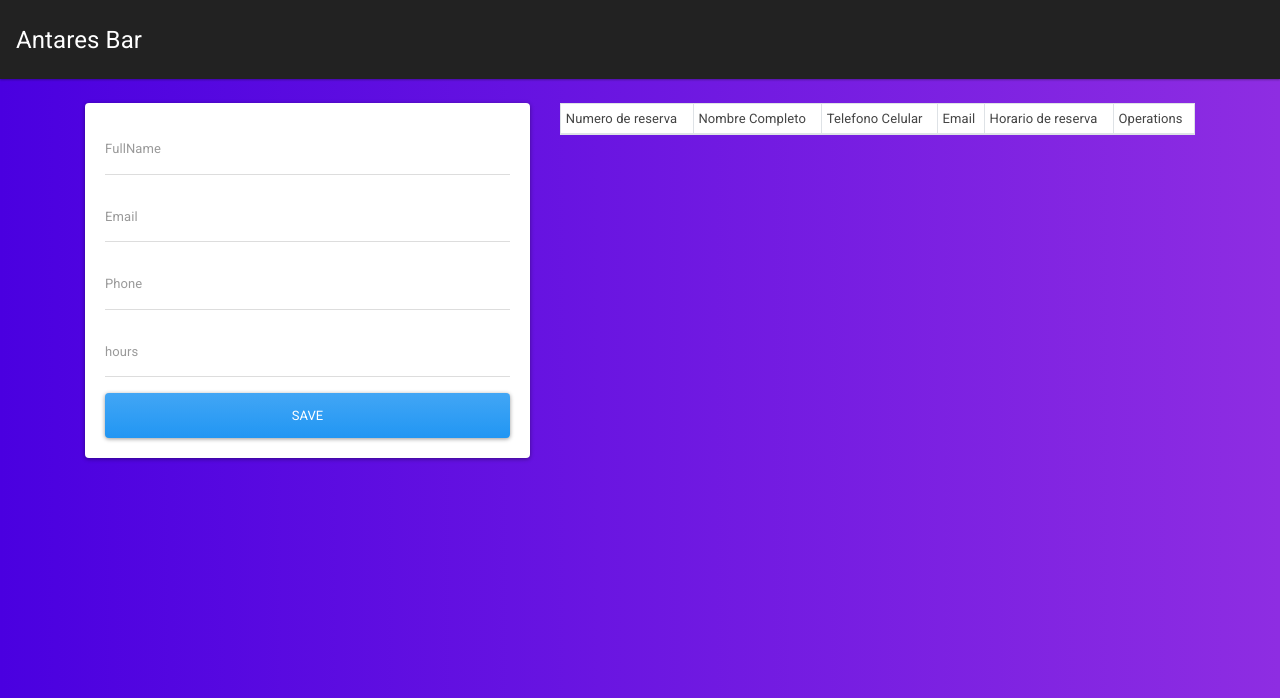
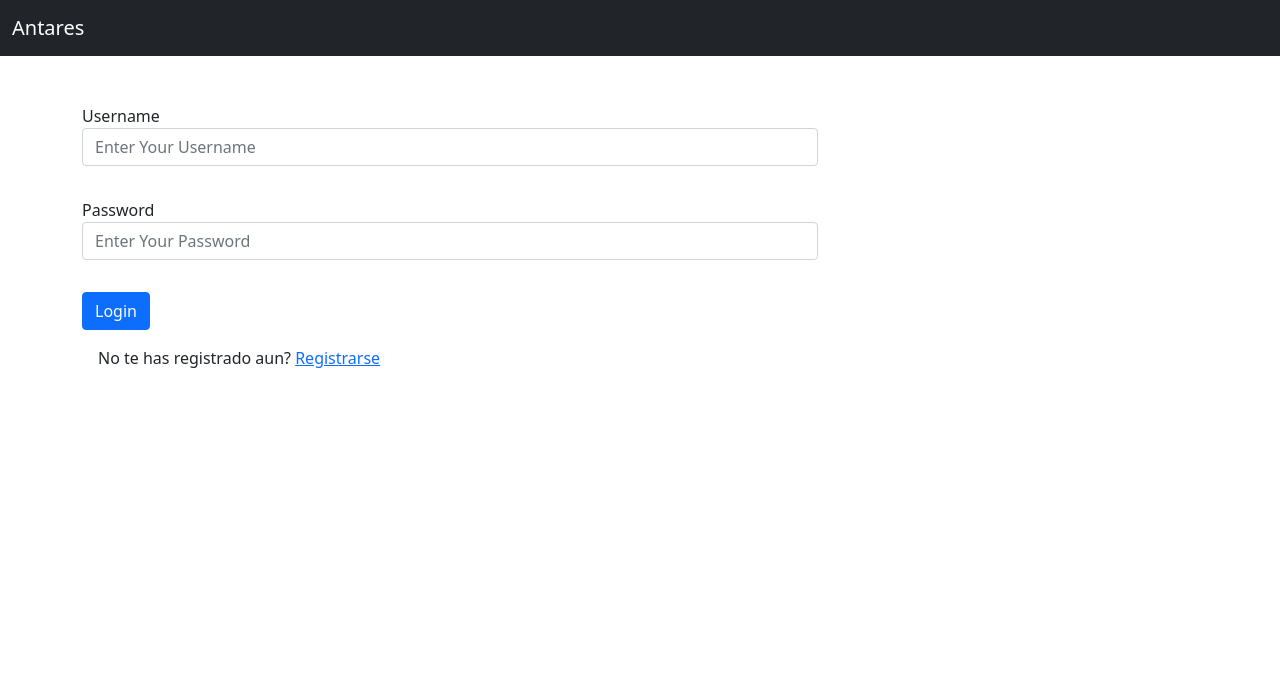
Before and after one commit to Abel075/Seminario-1, a Flask app: page / in a window 1280 px wide. Shown: the top 698 px of the page. Run offline with Flask 2, Linux system fonts and the light colour scheme; data that the repository does not hold is empty; some libraries are stand-ins or nearby versions.

Commit message:
actualizacion del frontend

```diff
--- a/App.py
+++ b/App.py
@@ -30,7 +30,9 @@ mail = Mail(app)
 app.secret_key = "mysecretkey"
 
 # routes
-@app.route('/')
+
+
+@app.route('/reservas')
 def Index():
     cur = mysql.connection.cursor()
     cur.execute('SELECT * FROM contacts')
@@ -38,7 +40,7 @@ def Index():
     cur.close()
     return render_template('index.html', contacts = data)
 
-@app.route('/login', methods = ['GET','POST'])
+@app.route('/', methods = ['GET','POST'])
 def login():
     msg = ''
     if request.method == 'POST':
@@ -53,18 +55,26 @@ def login():
             session['loggedin'] = True
             session['id'] = user['id']
             session['username'] = user['username']
-            msg = 'Bienvenido'
-            return render_template('index.html', msg = msg)
+            # msg = 'Bienvenido'
+            success_message = 'Bienvenido {}'.format(username)
+            flash(success_message)
+            cur = mysql.connection.cursor()
+            cur.execute('SELECT * FROM contacts')
+            data = cur.fetchall()
+            cur.close()
+            return render_template('index.html',msg = msg,contacts = data)
         else:
             msg = 'Nombre de usuario o password incorrecto'
     return render_template('login.html', msg = msg)
 
 @app.route('/logout')
 def logout():
-    session.pop('loggedin', None)
-    session.pop('id', None)
-    session.pop('username',None)
-    return redirect(url_for('login'))
+    # session.pop('loggedin', None)
+    # session.pop('id', None)
+    if 'username' in session:
+
+        session.pop('username',None)
+    return redirect(url_for('login.html'))
 
 @app.route('/register', methods =['GET', 'POST'])
 def register():
--- a/static/css/main.css
+++ b/static/css/main.css
@@ -1,5 +1,5 @@
-body {
+/* body {
   background: #8E2DE2;
   background: -webkit-linear-gradient(to right, #4A00E0, #8E2DE2);
   background: linear-gradient(to right, #4A00E0, #8E2DE2);
-}
+} */
--- a/templates/index.html
+++ b/templates/index.html
@@ -1,32 +1,31 @@
 {% extends "layout.html" %}
 {% block body %}
 
-  <div class="row">
-    <div class="col-md-5">
+  <div class="">
+    <div class="container pt-5 col-md-6 mb-5">
       {% with messages = get_flashed_messages()  %}
       {% if messages %}
       {% for message in messages %}
       <div class="alert alert-success alert-dismissible fade show" role="alert">
         {{ message }}
-        <button type="button" class="close" data-dismiss="alert" aria-label="Close">
-          <span aria-hidden="true">&times;</span>
-        </button>
+        <a class="position-absolute bottom-0 end-0 nav-link" href="">Logout</a>
+
       </div>
       {% endfor %}
       {% endif %}
       {% endwith %}
       <div class="card card-body">
         <form action="{{url_for('add_contact')}}" method="POST">
-          <div class="form-group">
+          <div class="form-group mb-3">
             <input type="text" class="form-control" name="fullname" placeholder="FullName">
           </div>
-          <div class="form-group">
+          <div class="form-group mb-3">
             <input type="text" class="form-control" name="email" placeholder="Email">
           </div>
-          <div class="form-group">
+          <div class="form-group mb-3">
             <input type="text" class="form-control" name="phone" placeholder="Phone">
           </div>
-          <div class="form-group">
+          <div class="form-group mb-3">
             <input type="text" class="form-control" name="hours" placeholder="hours">
           </div>
           <button class="btn btn-primary btn-block">
@@ -35,7 +34,7 @@
         </form>
       </div>
     </div>
-    <div class="col-md-7">
+    <div class="col-md-12">
       <table class="table table-striped table-hover table-bordered table-sm bg-white">
         <thead>
           <tr>
--- a/templates/layout.html
+++ b/templates/layout.html
@@ -1,29 +1,35 @@
 <!DOCTYPE html>
-<html lang="en">
+<html lang="es">
   <head>
     <meta charset="UTF-8">
     <title>FLASK CRUD</title>
-    <!-- BOOSTRAP 4 -->
-    <link rel="stylesheet" href="https://bootswatch.com/4/materia/bootstrap.min.css">
+    <!-- BOOSTRAP 5 -->
+    <link rel="stylesheet" href="https://cdn.jsdelivr.net/npm/bootstrap@5.0.2/dist/css/bootstrap.min.css" rel="stylesheet" integrity="sha384-EVSTQN3/azprG1Anm3QDgpJLIm9Nao0Yz1ztcQTwFspd3yD65VohhpuuCOmLASjC" crossorigin="anonymous">
     <link rel="stylesheet" href="{{url_for('static', filename='css/main.css')}}">
   </head>
   <body>
 
     <!-- NAVEGACION  -->
     <nav class="navbar navbar-dark bg-dark">
-      <a class="navbar-brand" href="/">Antares Bar</a>
+      <div class="container-fluid">
+        <a class="navbar-brand" href="/">
+          Antares
+        </a>
+      </div>
     </nav>
 
-    <div class="container pt-4">
-      {% block body %}
-      {% endblock %}
-    </div>
+    {% block body %}
+    {% endblock %}
+
+
 
     <!-- footer -->
     <!-- scripts -->
-    <script src="https://code.jquery.com/jquery-3.3.1.slim.min.js" integrity="sha384-q8i/X+965DzO0rT7abK41JStQIAqVgRVzpbzo5smXKp4YfRvH+8abtTE1Pi6jizo" crossorigin="anonymous"></script>
+    <!-- <script src="https://code.jquery.com/jquery-3.3.1.slim.min.js" integrity="sha384-q8i/X+965DzO0rT7abK41JStQIAqVgRVzpbzo5smXKp4YfRvH+8abtTE1Pi6jizo" crossorigin="anonymous"></script>
     <script src="https://cdnjs.cloudflare.com/ajax/libs/popper.js/1.14.3/umd/popper.min.js" integrity="sha384-ZMP7rVo3mIykV+2+9J3UJ46jBk0WLaUAdn689aCwoqbBJiSnjAK/l8WvCWPIPm49" crossorigin="anonymous"></script>
-    <script src="https://stackpath.bootstrapcdn.com/bootstrap/4.1.3/js/bootstrap.min.js" integrity="sha384-ChfqqxuZUCnJSK3+MXmPNIyE6ZbWh2IMqE241rYiqJxyMiZ6OW/JmZQ5stwEULTy" crossorigin="anonymous"></script>
+    <script src="https://stackpath.bootstrapcdn.com/bootstrap/4.1.3/js/bootstrap.min.js" integrity="sha384-ChfqqxuZUCnJSK3+MXmPNIyE6ZbWh2IMqE241rYiqJxyMiZ6OW/JmZQ5stwEULTy" crossorigin="anonymous"></script> -->
+    <script src="https://cdn.jsdelivr.net/npm/@popperjs/core@2.9.2/dist/umd/popper.min.js" integrity="sha384-IQsoLXl5PILFhosVNubq5LC7Qb9DXgDA9i+tQ8Zj3iwWAwPtgFTxbJ8NT4GN1R8p" crossorigin="anonymous"></script>
+    <script src="https://cdn.jsdelivr.net/npm/bootstrap@5.0.2/dist/js/bootstrap.min.js" integrity="sha384-cVKIPhGWiC2Al4u+LWgxfKTRIcfu0JTxR+EQDz/bgldoEyl4H0zUF0QKbrJ0EcQF" crossorigin="anonymous"></script>
     <script src="{{url_for('static', filename='js/main.js')}}"></script>
   </body>
 </html>
--- a/templates/login.html
+++ b/templates/login.html
@@ -1,7 +1,10 @@
-<html>
+{% extends "layout.html" %}
+{% block body %}
+
+<!-- <html>
     <head>
         <meta charset="UTF-8">
-        <title> Login </title>
+        <h1> Login </h1>
         <link rel="stylesheet" href="../static/css/main.css">
     </head>
     <body>
@@ -16,4 +19,31 @@
             </div>
         </div>
     </body>
-</html>
+</html>  -->
+
+
+<div class="container pt-5">
+    <form class="" action="{{ url_for('login')}}" method="post" autocomplete="off">
+    <div class="msg">{{ msg }}</div>
+      <div class="row mb-3">
+        <label for="inputUsername" >Username</label>
+        <div class="mb-3 col-sm-8">
+          <input type="text" name="username" placeholder="Enter Your Username" class="form-control" id="inputUsername" required>
+        </div>
+      </div>
+      <div class="row mb-3">
+        <label for="inputPassword" >Password</label>
+        <div class="mb-3 col-sm-8">
+          <input type="password" name="password" placeholder="Enter Your Password" class="form-control" id="inputPassword" required>
+        </div>
+      </div>
+
+
+      <button type="submit" class="btn btn-primary">Login</button>
+    </form>
+
+    <p class="worddark m-3">No te has registrado aun? <a class="worddark" href="{{ url_for('register')}}">Registrarse</a></p>
+
+  </div>
+
+{% endblock %}
```
Also changed, not shown: templates/register.html (+34 -17 lines).
